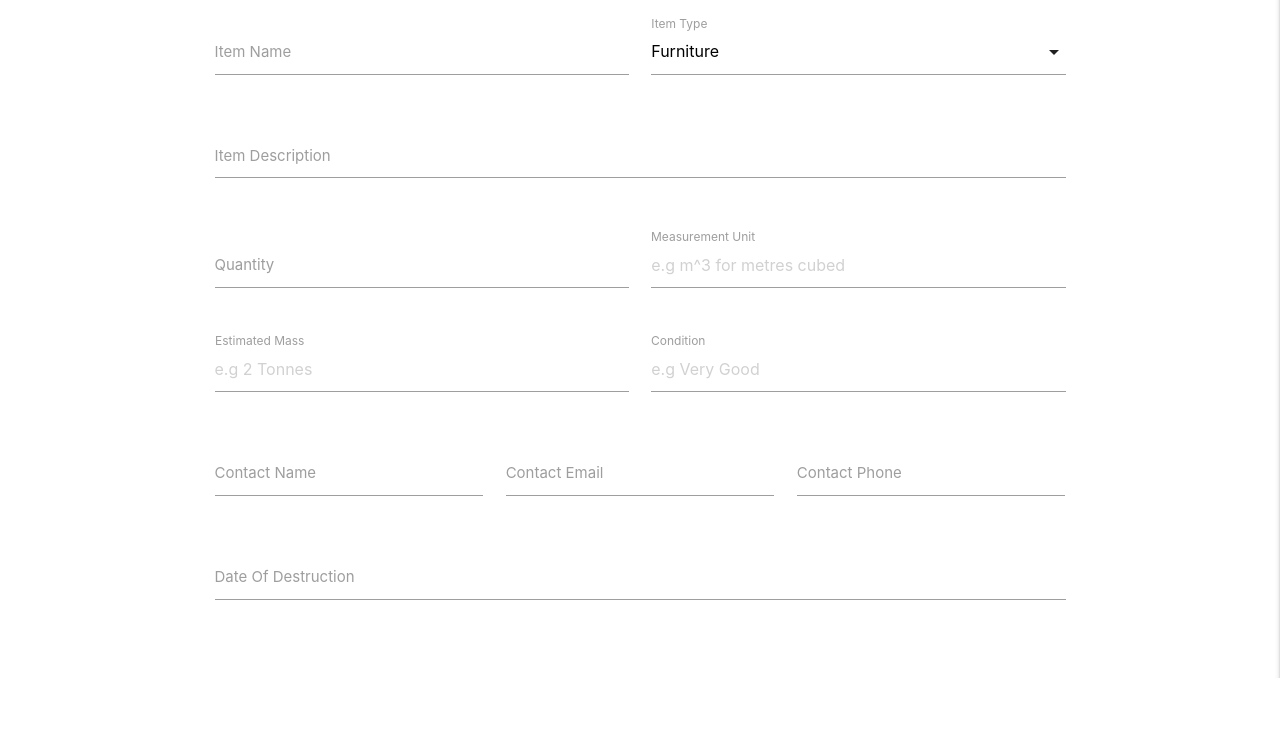
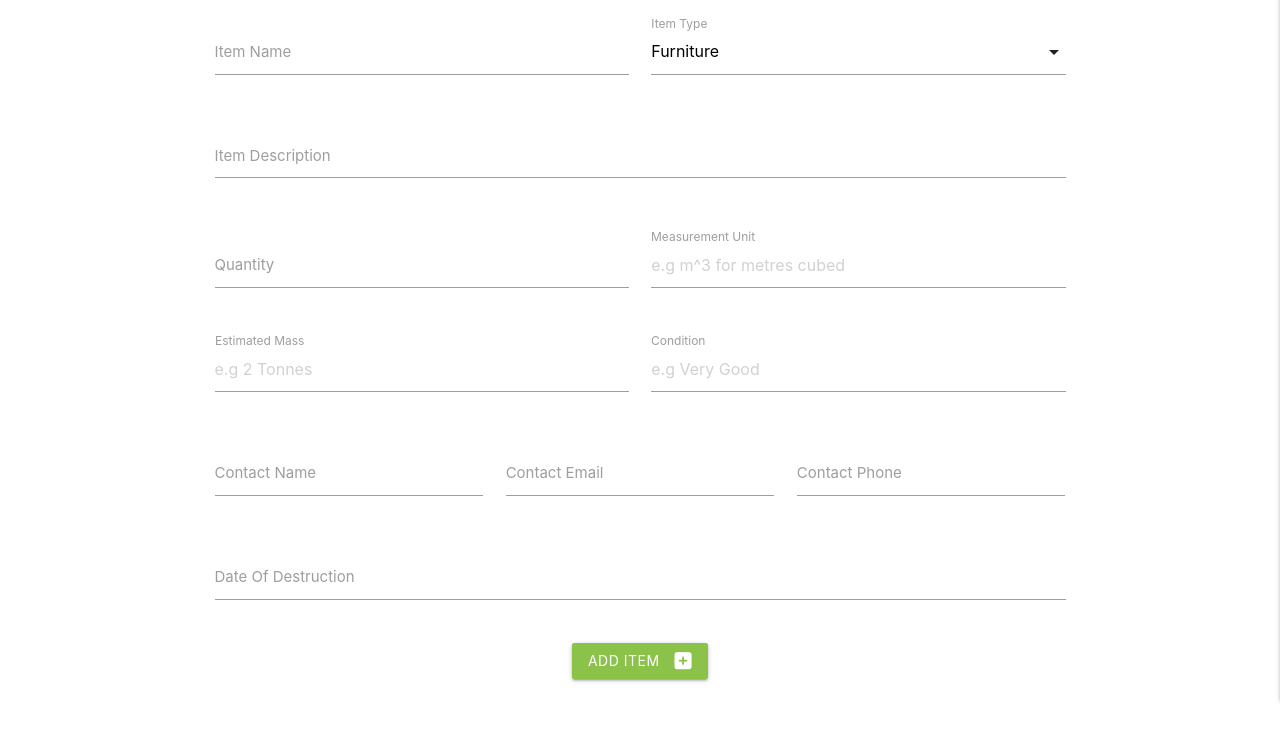
Before and after one commit to marcusnolan/restruction, a Flask app: page /add_item in a window 1280 px wide. Shown: the part 160-894 px from the top of the page. Before the commit the page ends 838 px from the top, so only its background shows below. Run offline with Flask 2, Linux system fonts and the light colour scheme; data that the repository does not hold is empty; some libraries are stand-ins or nearby versions.

Commit message:
Add task to mongodb functionality created and working

```diff
--- a/app.py
+++ b/app.py
@@ -104,9 +104,29 @@ def logout():
     return redirect(url_for("login"))
 
 
-@app.route("/add_item")
+@app.route("/add_item", methods=["GET", "POST"])
 def add_item():
-    return render_template("add_items.html")
+    if request.method == "POST":
+        item = {
+            "item_name": request.form.get("item_name"),
+            "item_type": request.form.get("item_type"),
+            "item_description": request.form.get("item_description"),
+            "quantity": request.form.get("quantity"),
+            "measurement_unit": request.form.get("measurement_unit"),
+            "estimated_mass": request.form.get("estimated_mass"),
+            "condition": request.form.get("condition"),
+            "contact_name": request.form.get("contact_name"),
+            "contact_email": request.form.get("contact_email"),
+            "contact_phone": request.form.get("contact_phone"),
+            "date_of_destruction": request.form.get("date_of_destruction"),
+            "created_by": session["user"]
+        }
+        mongo.db.items.insert_one(item)
+        flash("Task Successfully Added")
+        return redirect(url_for("get_items"))
+
+    item_type = mongo.db.item_type.find().sort("item_type", 1)
+    return render_template("add_items.html", item_type=item_type)
 
 
 if __name__ == "__main__":
--- a/templates/add_items.html
+++ b/templates/add_items.html
@@ -1,13 +1,11 @@
 {% extends "base.html" %}
 {% block content %}
 
-<h3 class="center-align">Add Task</h3>
-
-
+<h3 class="center-align page-header">Add Task</h3>
 
 <div class="row">
     <div class="input-field col s12">
-        <form class="col s12" method="POST" action="" id="add_task_form">
+        <form class="col s12" method="POST" action="{{ url_for('add_item') }}" id="add_task_form">
             <div class="row">
                 <div class="input-field col s6">
                     <input id="item_name" name="item_name" type="text" class="validate" minlength="5" maxlength="50" required>
@@ -83,6 +81,13 @@
                     <label for="date_of_destruction">Date Of Destruction</label>
                 </div>
             </div>
+            <div class="row">
+                <div class="col s12 center-align">
+                    <button type="submit" class="btn large light-green">Add Item
+                        <i class="fas fa-plus-square right"></i>
+                    </button>
+                </div>
+            </div>
         </form>
     </div>
 
```
Also changed, not shown: templates/items.html (+4 -13 lines).
